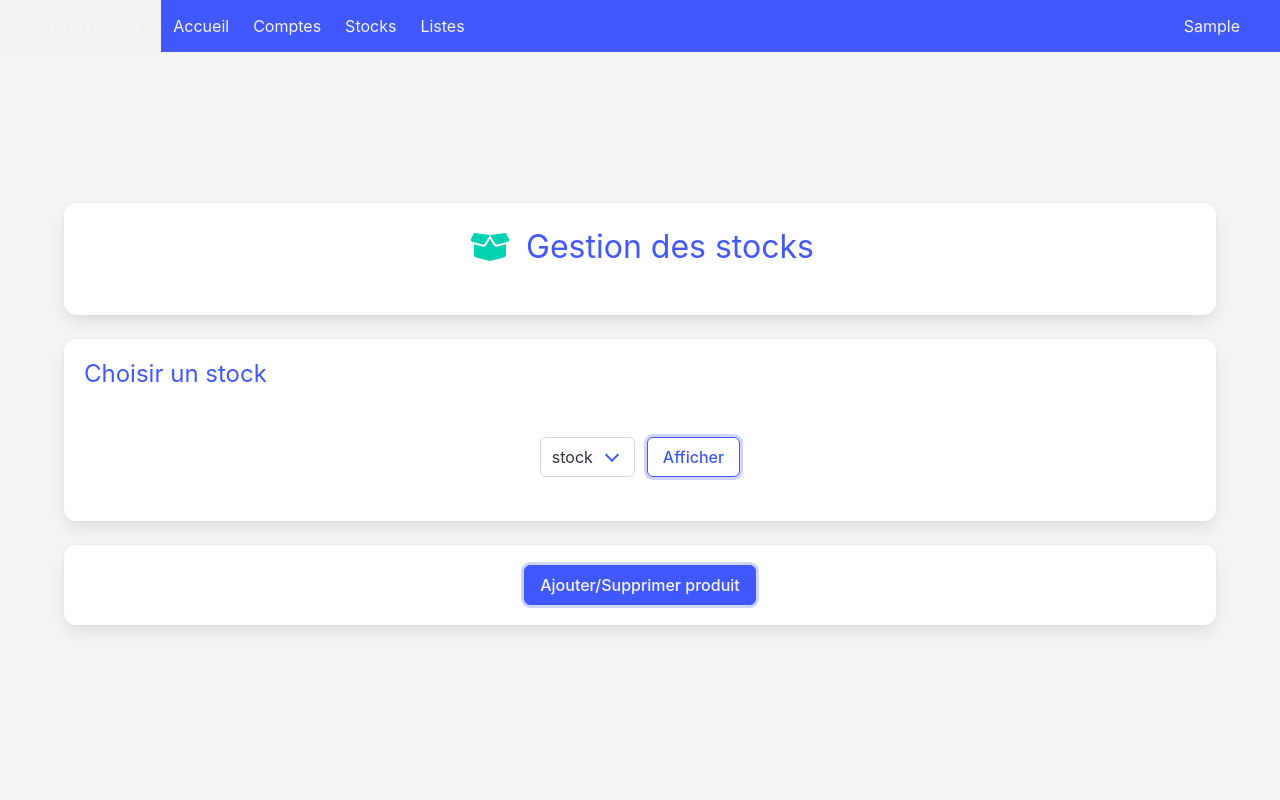
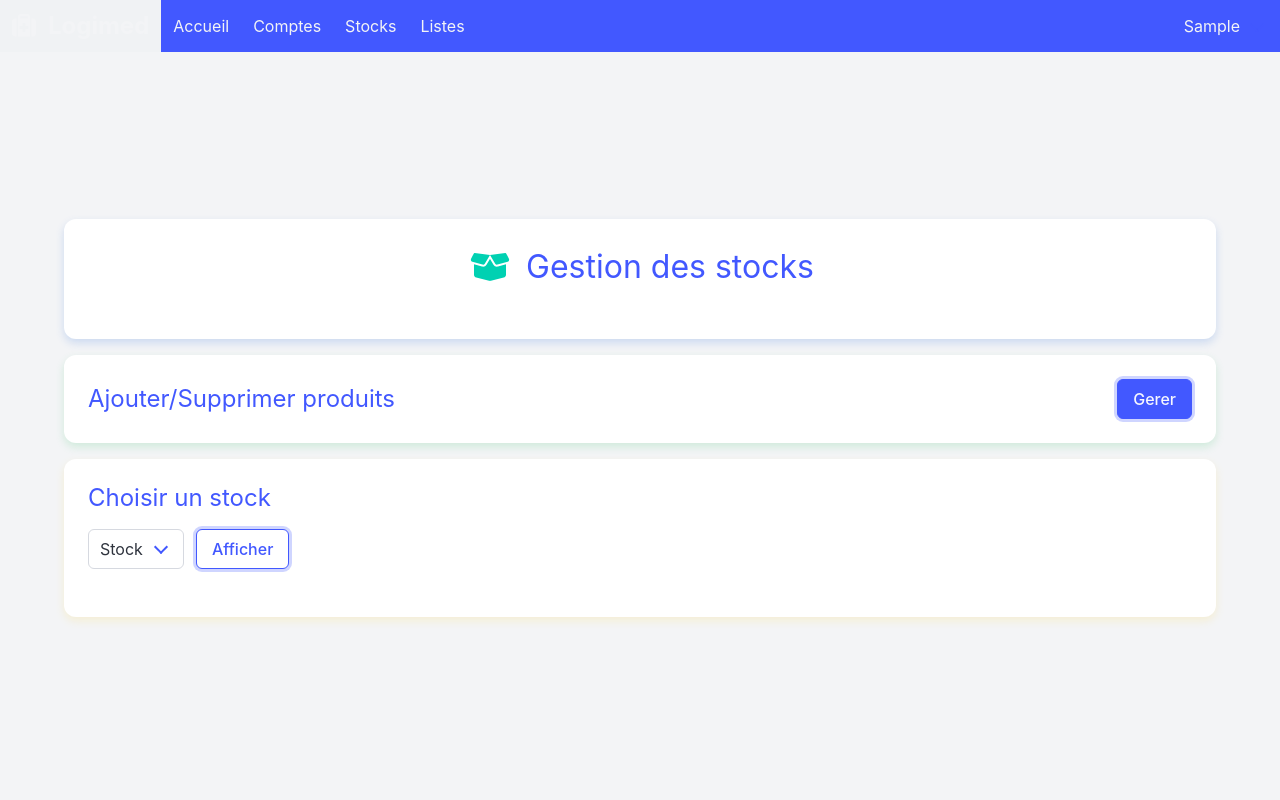
Before and after one commit to Rom5555/Application_FFR_finale, a Django app: page /admin_stock/display_produits/ in a window 1280 px wide. Run offline with Django 5.2, Linux system fonts and the light colour scheme; the visitor is signed in with stand-in values (Sample User, id 1); data that the repository does not hold is empty; some libraries are stand-ins or nearby versions.

Commit message:
Application_FFR_V9

```diff
--- a/admin_stock/templates/display_produits.html
+++ b/admin_stock/templates/display_produits.html
@@ -3,7 +3,8 @@
 
 {% block content %}
 
-<div class="box">
+<div class="card mb-4" style="box-shadow: 0 4px 8px rgba(50, 115, 220, 0.2);">
+    <div class="card-content">
         <h1 class="subtitle is-3 has-text-link has-text-centered mb-5 is-flex is-align-items-center is-justify-content-center">
             <span class="icon has-text-primary is-large">
                 <i class="fas fa-box-open"></i>
@@ -11,16 +12,31 @@
             <span class="ml-3">Gestion des stocks</span>
         </h1>
     </div>
+</div>
 
-<div class="box">
-<h2 class="subtitle is-4 has-text-link mb-6">Choisir un stock</h2>
+<div class="card mb-4" style="box-shadow: 0 4px 8px rgba(72, 199, 116, 0.2);">
+    <div class="card-content">
+        <div class="columns is-vcentered">
+            <div class="column">
+                <h2 class="subtitle is-4 has-text-link">Ajouter/Supprimer produits</h2>
+            </div>
+            <div class="column is-narrow">
+                <a href="{% url 'admin_stock:produit_list' %}" class="button is-link is-focused">Gerer</a>
+            </div>
+        </div>
+    </div>
+</div>
+
+<div class="card mb-4" style="box-shadow: 0 4px 8px rgba(255, 221, 87, 0.2);">
+    <div class="card-content">
+        <h2 class="subtitle is-4 has-text-link mb-4">Choisir un stock</h2>
         <form action="{% url 'admin_stock:display_produits'%}" method="post" class="mb-5">
             {% csrf_token %}
-    <div class="field is-grouped is-justify-content-center">
+            <div class="field is-grouped">
                 <div class="control">
                     <div class="select">
                         <select name="id_stock">
-                    <option value="" >stock</option>
+                            <option value="">Stock</option>
                             {% for stock in liste_stocks %}
                                 <option value="{{ stock.id_stock }}" {% if selected_stock_id == stock.id_stock %} selected {% endif %}>{{ stock.nom_stock }}</option>
                             {% endfor %}
@@ -34,9 +50,12 @@
             <input type="hidden" name="selected_stock_id" value="{{ selected_stock_id }}">
         </form>
     </div>
+</div>
+
 {% if produitsStock %}
-    <div class="box">
-    <h2 class="subtitle is-5 has-text-link mb-6">{{ selected_stock_nom }}</h2>
+    <div class="card mb-4" style="box-shadow: 0 4px 8px rgba(50, 115, 220, 0.2);">
+        <div class="card-content">
+            <h2 class="subtitle is-5 has-text-link mb-4">{{ selected_stock_nom }}</h2>
             <div class="table-container">
                 <table class="table is-striped is-fullwidth">
                     <thead>
@@ -70,9 +89,7 @@
                                     <div class="field is-grouped">
                                         <div class="control">
                                             <button class="button is-primary is-focused is-small has-text-light" name="quantity_updated" type="submit">
-                                                <span class="icon is-small">
-                                                    <i class="fas fa-check"></i>
-                                                </span></button>
+                                                <span class="icon is-small"><i class="fas fa-check"></i></span></button>
                                         </div>
                                     </div>
                                     </form>
@@ -83,26 +100,43 @@
                 </table>
             </div>
         </div>
+    </div>
 {% endif %}
-<div id="successNotification" class="notification is-small is-link" style= "display: none; position: fixed; bottom: 0px; right: 0px ;">
-  Quantité mise à jour.
-</div>
-<div class="box">
-<div class="field is-grouped is-justify-content-center">
-    <div class="control">
-        <a href="{% url 'admin_stock:produit_list' %}" class="button is-link is-focused">Ajouter/Supprimer produit</a>
-    </div>
-</div>
-</div>
+
+
+<div id="messageContainer" style="position: fixed; top: 20px; right: 20px; z-index: 1000;">
     {% if messages %}
         {% for message in messages %}
-    <div class="notification is-danger">
+            <div class="notification is-{{ message.tags }} is-light" style="margin-bottom: 10px;">
                 {{ message }}
             </div>
         {% endfor %}
     {% endif %}
+</div>
+
+<div id="successNotification" class="notification is-small is-link" style="display: none; position: fixed; bottom: 20px; right: 20px;">
+    Quantité mise à jour.
+</div>
+
 <script>
 document.addEventListener("DOMContentLoaded", () => {
+    // Fonction pour faire disparaître les messages
+    function fadeOutMessages() {
+        const messageContainer = document.getElementById('messageContainer');
+        if (messageContainer) {
+            setTimeout(() => {
+                messageContainer.style.transition = 'opacity 0.5s';
+                messageContainer.style.opacity = '0';
+                setTimeout(() => {
+                    messageContainer.remove();
+                }, 500);
+            }, 5000);
+        }
+    }
+
+    // Appeler la fonction pour faire disparaître les messages
+    fadeOutMessages();
+
     // Get all forms with the 'hx-post' attribute
     let forms = document.querySelectorAll('[hx-post]');
 
@@ -126,11 +160,17 @@ document.addEventListener("DOMContentLoaded", () => {
             // Check if the response was successful
             if (response.ok) {
                 // Show success notification
-                document.getElementById('successNotification').style.display = 'block';
+                const successNotification = document.getElementById('successNotification');
+                successNotification.style.display = 'block';
 
-                // Hide success notification after 3 seconds
+                // Hide success notification after 2 seconds
                 setTimeout(() => {
-                    document.getElementById('successNotification').style.display = 'none';
+                    successNotification.style.transition = 'opacity 0.5s';
+                    successNotification.style.opacity = '0';
+                    setTimeout(() => {
+                        successNotification.style.display = 'none';
+                        successNotification.style.opacity = '1';
+                    }, 500);
                 }, 2000);
             } else {
                 // Display the error message
@@ -138,6 +178,23 @@ document.addEventListener("DOMContentLoaded", () => {
             }
         });
     });
+
+    // Increment and decrement quantity functionality
+    document.querySelectorAll('.increment-button').forEach(button => {
+        button.addEventListener('click', () => {
+            const input = button.closest('form').querySelector('input[type=number]');
+            input.value = parseInt(input.value) + 1;
+        });
+    });
+
+    document.querySelectorAll('.decrement-button').forEach(button => {
+        button.addEventListener('click', () => {
+            const input = button.closest('form').querySelector('input[type=number]');
+            input.value = Math.max(0, parseInt(input.value) - 1);
+        });
+    });
 });
 </script>
+
+
 {% endblock %}
--- a/admin_stock/views.py
+++ b/admin_stock/views.py
@@ -100,9 +100,13 @@ def produit_list(request):
                    'delete_produit_form': delete_produit_form, 'success_message': success_message})
 
 
+from django.http import JsonResponse
+from django.views.decorators.http import require_http_methods
+
 @user_passes_test(is_admin)
+@require_http_methods(["GET", "POST"])
 def add_produit(request):
-    gestion_stock= Gestion_stock()
+    gestion_stock = Gestion_stock()
     save_error = False
     is_create = True
     add_produit_form = ProduitForm()
@@ -127,24 +131,51 @@ def add_produit(request):
                 print("ID du stock:", id_stock)
 
                 gestion_stock.add_produit_stock()
-                add_produit_form = ProduitForm()
 
-                # Stocker le message de succès dans la session
-                messages.success(request, 'Le produit a été ajouté avec succès.')
-
-                # Rediriger vers la liste des produits
-                return redirect('admin_stock:produit_list')
+                if request.is_ajax():
+                    return JsonResponse({
+                        'success': True,
+                        'message': 'Le produit a été ajouté avec succès.',
+                        'product': {
+                            'nom_produit': nom_produit,
+                            'quantite': quantite,
+                            'id_stock': id_stock
+                        }
+                    })
+                else:
+                    messages.success(request, 'Le produit a été ajouté avec succès.')
+                    return redirect('admin_stock:produit_list')
 
             except Exception as e:
                 print(e)
                 save_error = True
+                if request.is_ajax():
+                    return JsonResponse({
+                        'success': False,
+                        'message': str(e)
+                    })
 
-    # Si l'ajout du produit a échoué, ne pas stocker de message de succès dans la session
     if save_error:
-        messages.error(request, 'Erreur lors de l\'ajout du produit.')
+        error_message = 'Erreur lors de l\'ajout du produit.'
+        if request.is_ajax():
+            return JsonResponse({
+                'success': False,
+                'message': error_message
+            })
+        else:
+            messages.error(request, error_message)
 
-    return render(request, 'produit_list.html',
-                  {'add_produit_form': add_produit_form, 'save_error': save_error, 'is_create': is_create})
+    if request.is_ajax():
+        return JsonResponse({
+            'success': False,
+            'message': 'Méthode non autorisée ou formulaire invalide.'
+        })
+
+    return render(request, 'produit_list.html', {
+        'add_produit_form': add_produit_form,
+        'save_error': save_error,
+        'is_create': is_create
+    })
 
 @user_passes_test(is_admin)
 def delete_produit(request):
```
Also changed, not shown: admin_stock/templates/produit_list.html (+58 -20 lines). Lines whose indentation alone changed are shown as unchanged.
